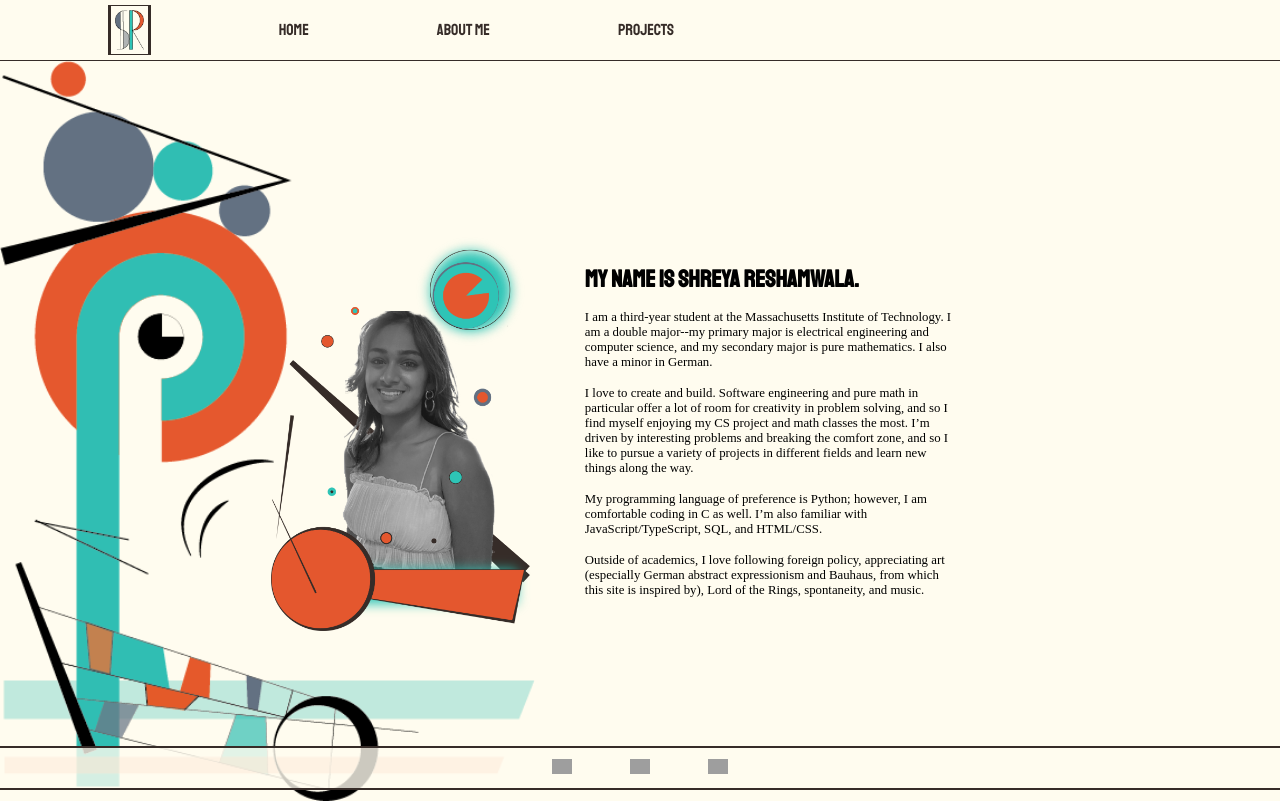
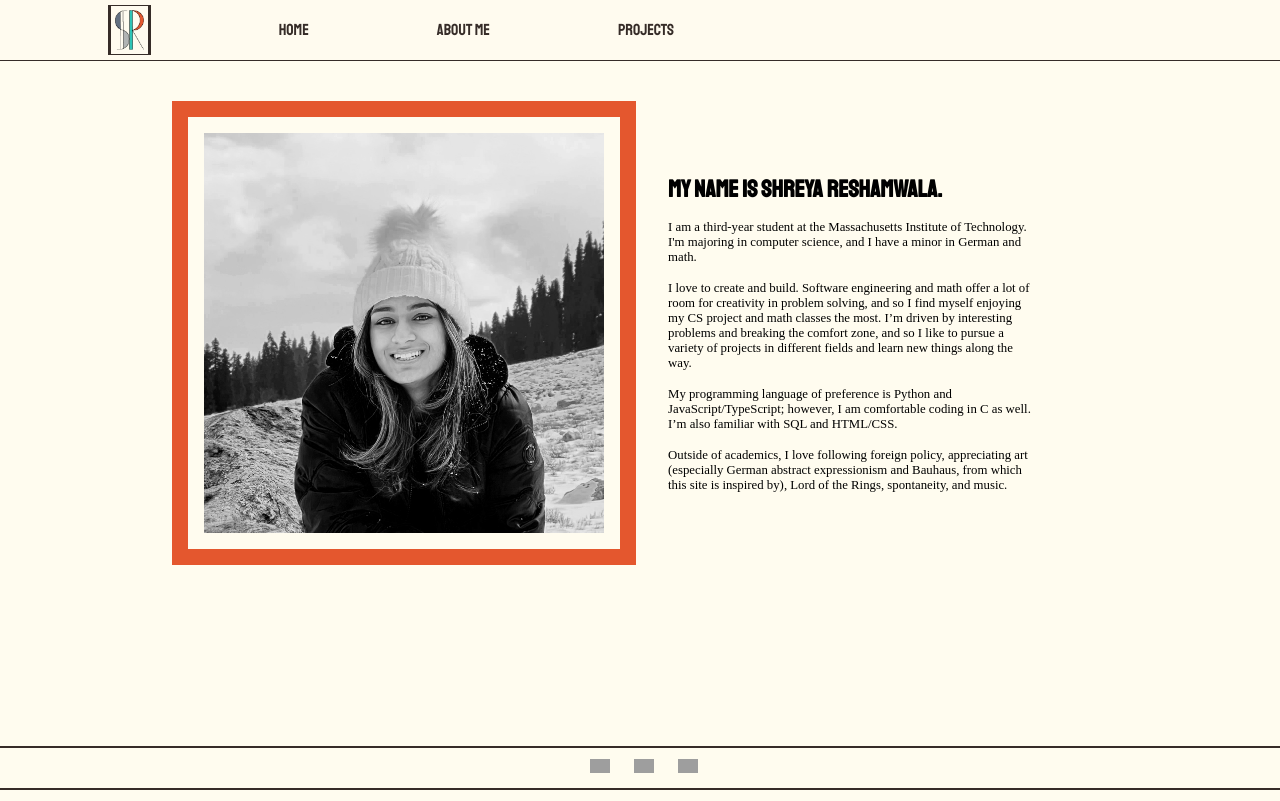
Before and after one commit to shreyaresh/portfolio, a React (Create React App) app: page /about-me in a window 1280 px wide. Built offline with nearby package versions, Linux system fonts and the light colour scheme; grey boxes are pictures that could not be loaded; a web font is replaced by a local one.

Commit message:
revised about me and footer CSS

```diff
--- a/src/modules/Footer.css
+++ b/src/modules/Footer.css
@@ -1,7 +1,7 @@
 .Footer-container {
     display: flex;
     position: fixed;
-    bottom: 10px;
+    bottom:10px;
     max-height: 40px;
     width: 100%;
     justify-content: center;
@@ -12,14 +12,12 @@
 }
 
 .footer-els {
-    display: flex;
+    display: inline-flex;
     justify-content: center;
-    flex: 0 1 30vw;
     gap: 10%;
 }
 
 .imgResize {
-    flex: 1 1 100%;
     align-self: center;
     padding: 5px;
     }
@@ -32,7 +30,6 @@
 .Image {
     max-width: 20px;
     cursor: pointer;
-    width: 100%;
     margin: 5px;
 }
 
--- a/src/modules/Footer.tsx
+++ b/src/modules/Footer.tsx
@@ -13,14 +13,14 @@ const Footer = () => {
           <li className='u-inlineBlock'>
             <div className="imgResize">
               <a href="https://github.com/shreyaresh" target="_blank" rel="noreferrer">
-                <img className='Image' src={'https://cdn-icons-png.flaticon.com/512/25/25231.png'} alt="Github Link"></img>
+                <img className='Image u-link' src={'https://cdn-icons-png.flaticon.com/512/25/25231.png'} alt="Github Link"></img>
               </a>
             </div>
           </li>
           <li className='u-inlineBlock'>
             <div className="imgResize">
               <a href="https://linkedin.com/in/shreyareshamwala/" target="_blank" rel="noreferrer">
-                <img className='Image' src={'https://www.iconpacks.net/icons/1/free-linkedin-icon-112-thumb.png'} alt="LinkedIn Link"></img>
+                <img className='Image u-link' src={'https://www.iconpacks.net/icons/1/free-linkedin-icon-112-thumb.png'} alt="LinkedIn Link"></img>
               </a>
             </div>
 
@@ -28,7 +28,7 @@ const Footer = () => {
           <li className='u-inlineBlock'>
             <div className="imgResize">
               <a href="mailto:shreyar@mit.edu" target="_blank" rel="noreferrer">
-                <img className='Image' src={'https://www.freeiconspng.com/thumbs/email-icon/email-icon--clipart-best-22.png'} alt="Email"></img>
+                <img className='Image u-link' src={'https://www.freeiconspng.com/thumbs/email-icon/email-icon--clipart-best-22.png'} alt="Email"></img>
               </a>
             </div>
           </li>
--- a/src/pages/AboutMe.css
+++ b/src/pages/AboutMe.css
@@ -1,20 +1,31 @@
 .AboutMe-page {
-    display: flex;
+    display: inline-flex;
+    flex-direction: row;
     width: 100%;
-    height: calc(100% - 60px);
+    height: fit-content;
+    padding-top: 5vh;
     justify-content: center;
     align-items: center;
     flex-wrap: row;
     flex:0 1;
 }
 
-.AboutMe-page img {
-    height: 100%;
+.AboutMe-img img {
+    max-width: 100%;
+    max-height: min(50vh, 500px);
+    margin: auto;
+    display: block;
+
 }
 .AboutMe-img {
-    max-width: 50vw;
-    height: 50vh;
+    display: inline-flex;
+    justify-content: center;
+    align-items: center;
+    max-width: 50%;
+    max-height: min(50vh, 500px);
     padding: var(--m);
+    border: 1rem solid;
+    border-color: var(--red);
 }
 
 
@@ -22,10 +33,10 @@
     margin: var(--l);
     margin-right: 5%;
     align-content: center;
-    display: flex;
+    display: inline-flex;
     flex-direction: column;
     text-align: start;
-    height: fit-content;
+    max-height: fit-content;
     flex: 0 1 30vw;
 
     background-color: var(--background);
@@ -50,7 +61,6 @@
 @media screen and (max-width: 600px){
     .AboutMe-page {
         flex-direction: column;
-        height: calc(100% + 25vh);
         width:100%;
         justify-content: flex-end;
 }
@@ -72,12 +82,3 @@
 @media screen and (max-width: 880px){
     .AboutMe-text {padding-bottom: 70px ;}
 }
-
-@media screen and (min-width: 900px) and (min-height: 600px){
-    .AboutMe-page {
-        background: url("../../public/AboutMe.png");
-        background-repeat: no-repeat;
-        background-position: left bottom;
-        background-size: contain;
-    }
-}
--- a/src/pages/AboutMe.tsx
+++ b/src/pages/AboutMe.tsx
@@ -6,9 +6,9 @@ import "./AboutMe.css";
 
 
 const name_header : string = 'My name is Shreya Reshamwala.';
-const aboutMep1 : string = `I am a third-year student at the Massachusetts Institute of Technology. I am a double major--my primary major is electrical engineering and computer science, and my secondary major is pure mathematics. I also have a minor in German.`;
-const aboutMep2: string = `I love to create and build. Software engineering and pure math in particular offer a lot of room for creativity in problem solving, and so I find myself enjoying my CS project and math classes the most. I’m driven by interesting problems and breaking the comfort zone, and so I like to pursue a variety of projects in different fields and learn new things along the way.`;
-const aboutMep3: string = `My programming language of preference is Python; however, I am comfortable coding in C as well. I’m also familiar with JavaScript/TypeScript, SQL, and HTML/CSS.`;
+const aboutMep1 : string = `I am a third-year student at the Massachusetts Institute of Technology. I'm majoring in computer science, and I have a minor in German and math.`;
+const aboutMep2: string = `I love to create and build. Software engineering and math offer a lot of room for creativity in problem solving, and so I find myself enjoying my CS project and math classes the most. I’m driven by interesting problems and breaking the comfort zone, and so I like to pursue a variety of projects in different fields and learn new things along the way.`;
+const aboutMep3: string = `My programming language of preference is Python and JavaScript/TypeScript; however, I am comfortable coding in C as well. I’m also familiar with SQL and HTML/CSS.`;
 const aboutMep4: string = `Outside of academics, I love following foreign policy, appreciating art (especially German abstract expressionism and Bauhaus, from which this site is inspired by), Lord of the Rings, spontaneity, and music.`;
 
 document.body.style.backgroundColor = "#FFFCEF";
```
Also changed, not shown: public/me.jpeg (added), public/me.png, src/utils.css (line endings or trailing spaces).
